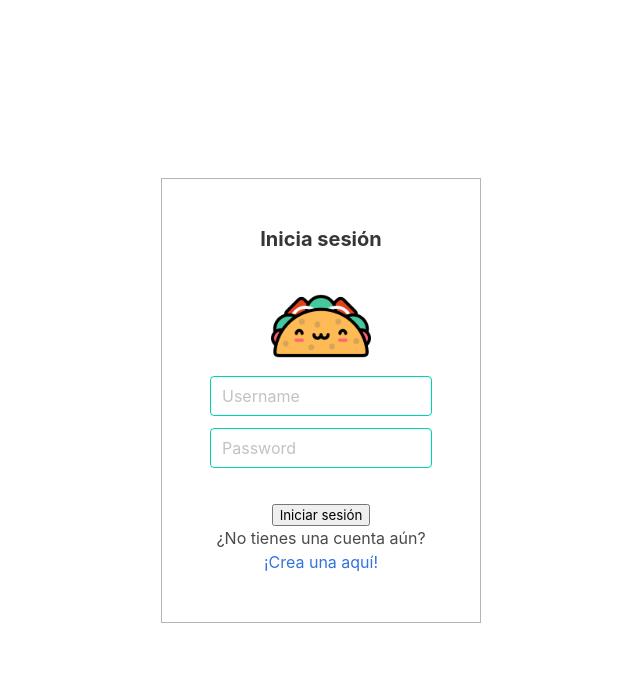
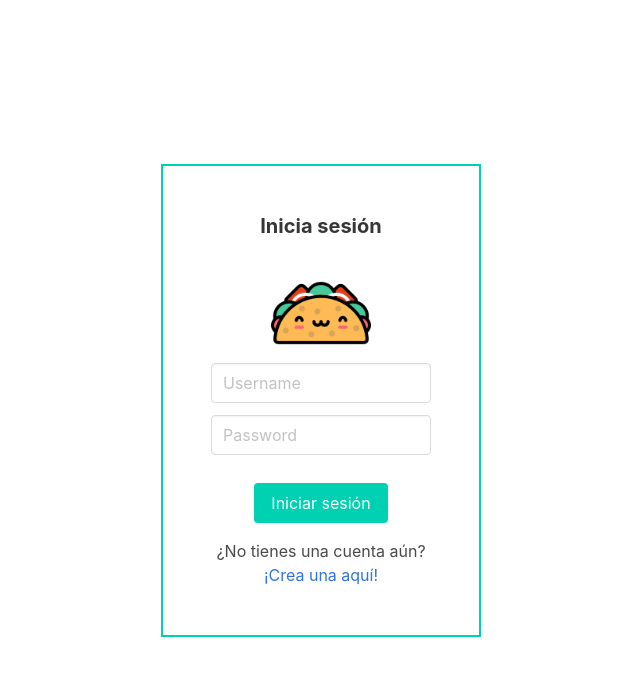
Before and after one commit to edevars/taco_blog, a Django app: page /users/login in a window 1280 px wide. Shown: the top 676 px of the page, without its empty margins (319-959 px from the left). Run offline with Django 3.2, Linux system fonts and the light colour scheme.

Commit message:
:lipstick: Updating login form styles

```diff
--- a/static/css/index.css
+++ b/static/css/index.css
@@ -27,7 +27,7 @@
 .form-login {
     width: 320px;
     margin: 0 auto;
-    border: 1px solid hsl(0, 0%, 71%);
+    border: 2px solid hsl(171, 100%, 41%);
     display: flex;
     flex-direction: column;
     align-items: center;
--- a/templates/users/login.html
+++ b/templates/users/login.html
@@ -20,18 +20,18 @@
 
     <div class="field">
         <div class="control">
-            <input class="input is-primary" type="text" placeholder="Username" name="username" />
+            <input class="input" type="text" placeholder="Username" name="username" />
         </div>
     </div>
 
     <div class="field">
         <div class="control">
-            <input class="input is-primary" type="password" placeholder="Password" name="password" />
+            <input class="input" type="password" placeholder="Password" name="password" />
         </div>
     </div>
 
 
-    <button class="btn btn-primary btn-block mt-5" type="submit">Iniciar sesión</button>
+    <button class="button is-primary mb-4 mt-4" type="submit">Iniciar sesión</button>
     <p class="has-text-centered">¿No tienes una cuenta aún? <a href="">¡Crea una aquí!</a></p>
 </form>
 
```
